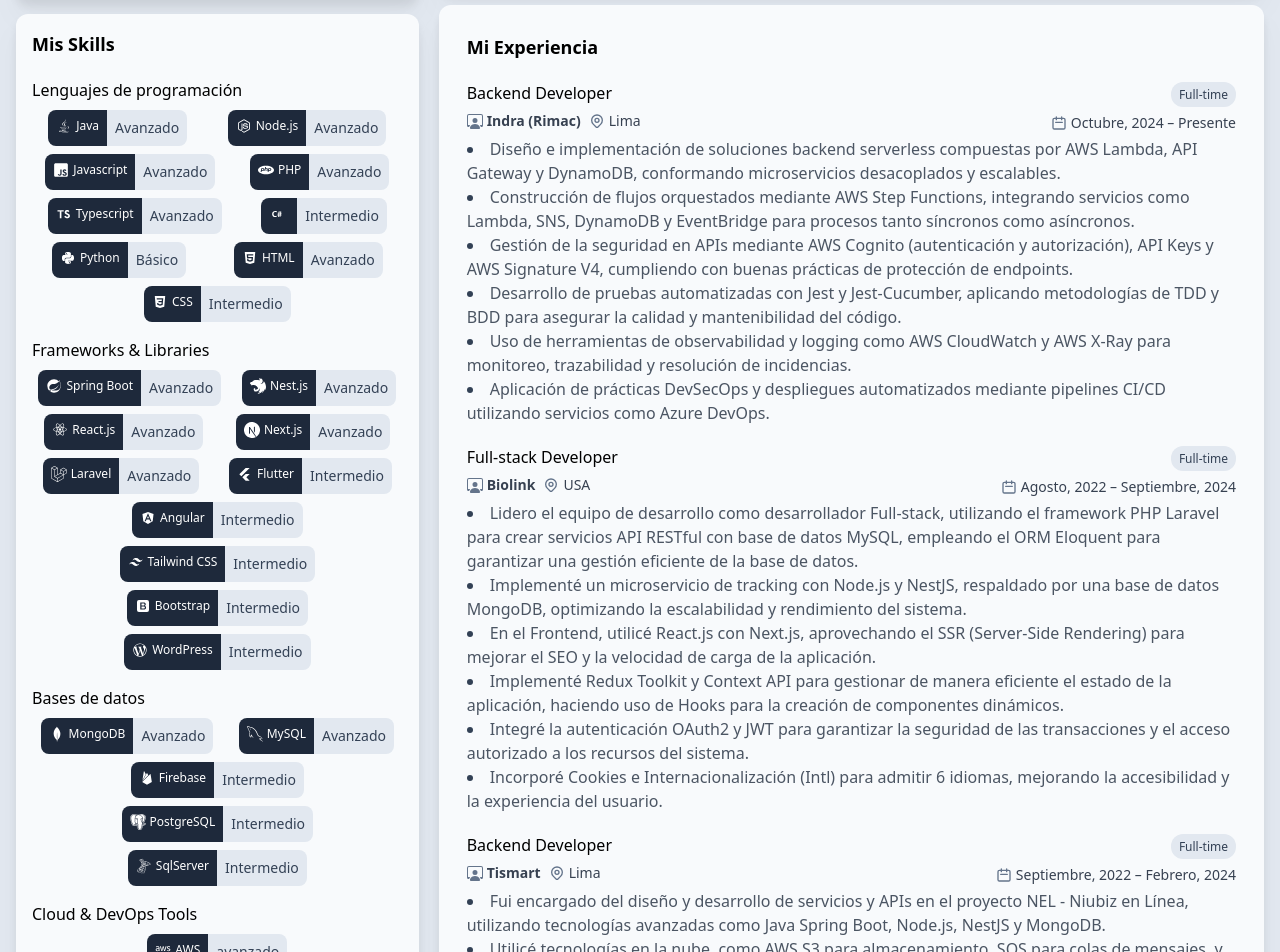
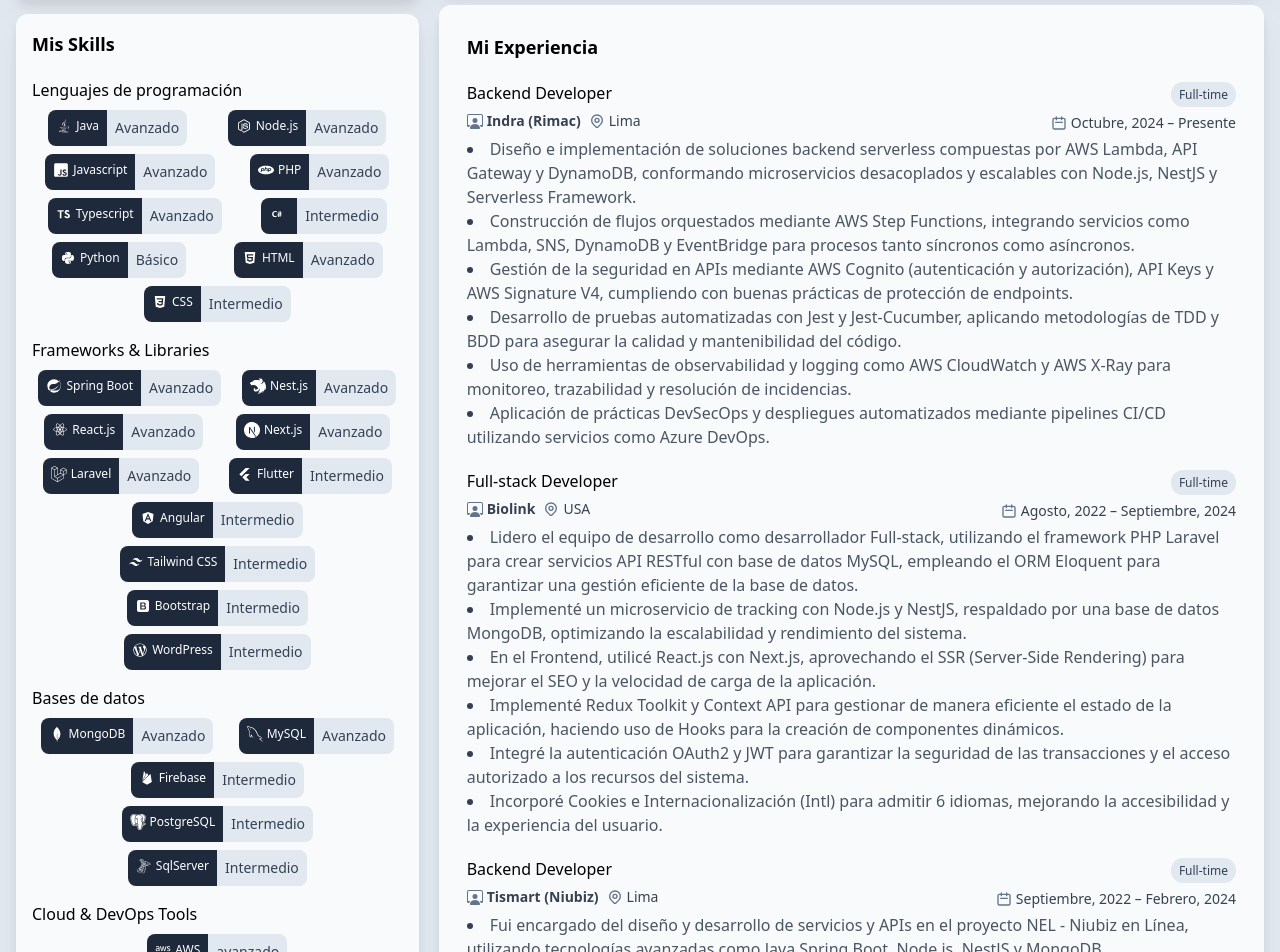
Before and after one commit to chaicopadillag/chaicopadillag.github.io, a React (Vite) app: page / in a window 1280 px wide. Shown: the part 360-1312 px from the top of the page. Built offline with nearby package versions, Linux system fonts and the light colour scheme.

Commit message:
feat: Actualiza experiencia laboral y CV con nuevas tecnologías y detalles

```diff
--- a/src/database/experienceDB.ts
+++ b/src/database/experienceDB.ts
@@ -9,7 +9,7 @@
     startDate: 'Octubre, 2024',
     endDate: 'Presente',
     achievements: [
-      'Diseño e implementación de soluciones backend serverless compuestas por AWS Lambda, API Gateway y DynamoDB, conformando microservicios desacoplados y escalables.',
+      'Diseño e implementación de soluciones backend serverless compuestas por AWS Lambda, API Gateway y DynamoDB, conformando microservicios desacoplados y escalables con Node.js, NestJS y Serverless Framework.',
       'Construcción de flujos orquestados mediante AWS Step Functions, integrando servicios como Lambda, SNS, DynamoDB y EventBridge para procesos tanto síncronos como asíncronos.',
       'Gestión de la seguridad en APIs mediante AWS Cognito (autenticación y autorización), API Keys y AWS Signature V4, cumpliendo con buenas prácticas de protección de endpoints.',
       'Desarrollo de pruebas automatizadas con Jest y Jest-Cucumber, aplicando metodologías de TDD y BDD para asegurar la calidad y mantenibilidad del código.',
@@ -38,7 +38,7 @@
   {
     id: 'd46181a2-369b-4842-9d30-917bb88c833b',
     position: 'Backend Developer',
-    company: 'Tismart',
+    company: 'Tismart (Niubiz)',
     location: 'Lima',
     startDate: 'Septiembre, 2022',
     endDate: 'Febrero, 2024',
```
Also changed, not shown: 2 other files (tests, documents, lock files or other folders).
